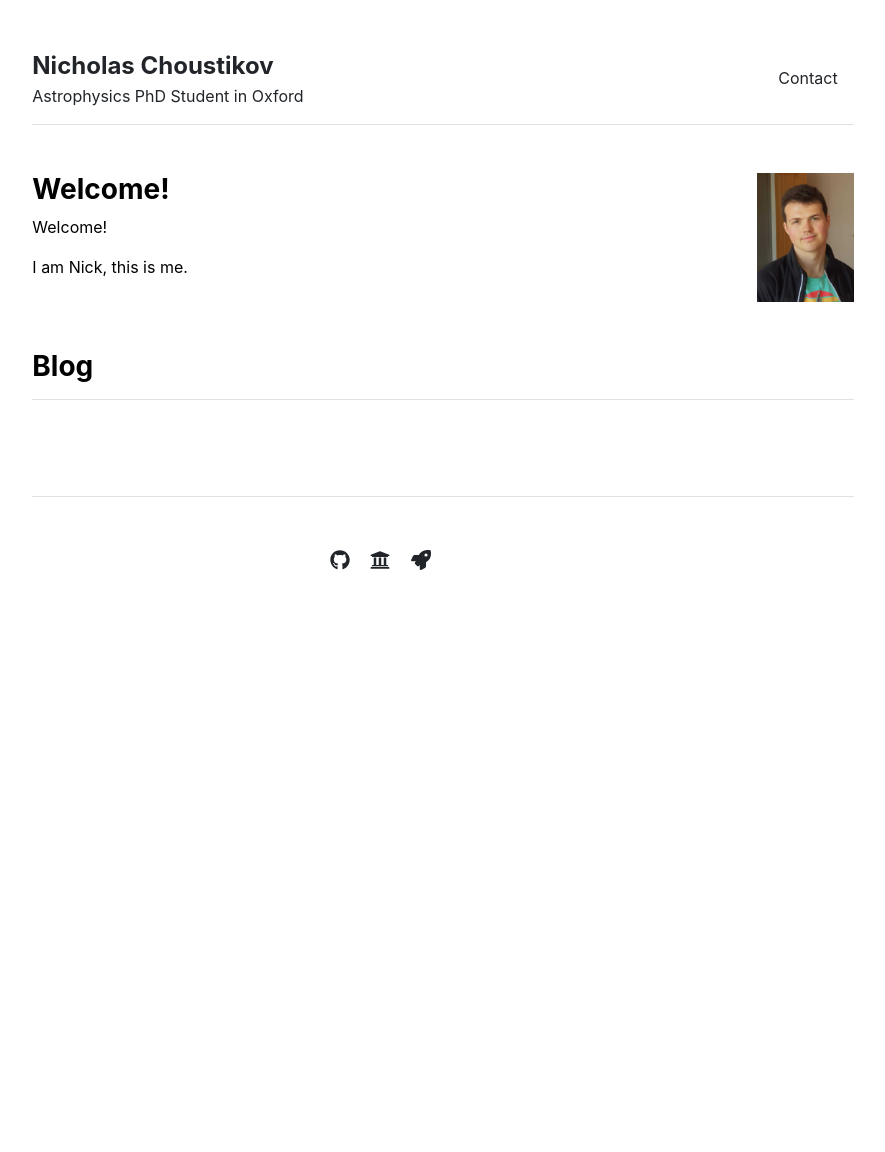
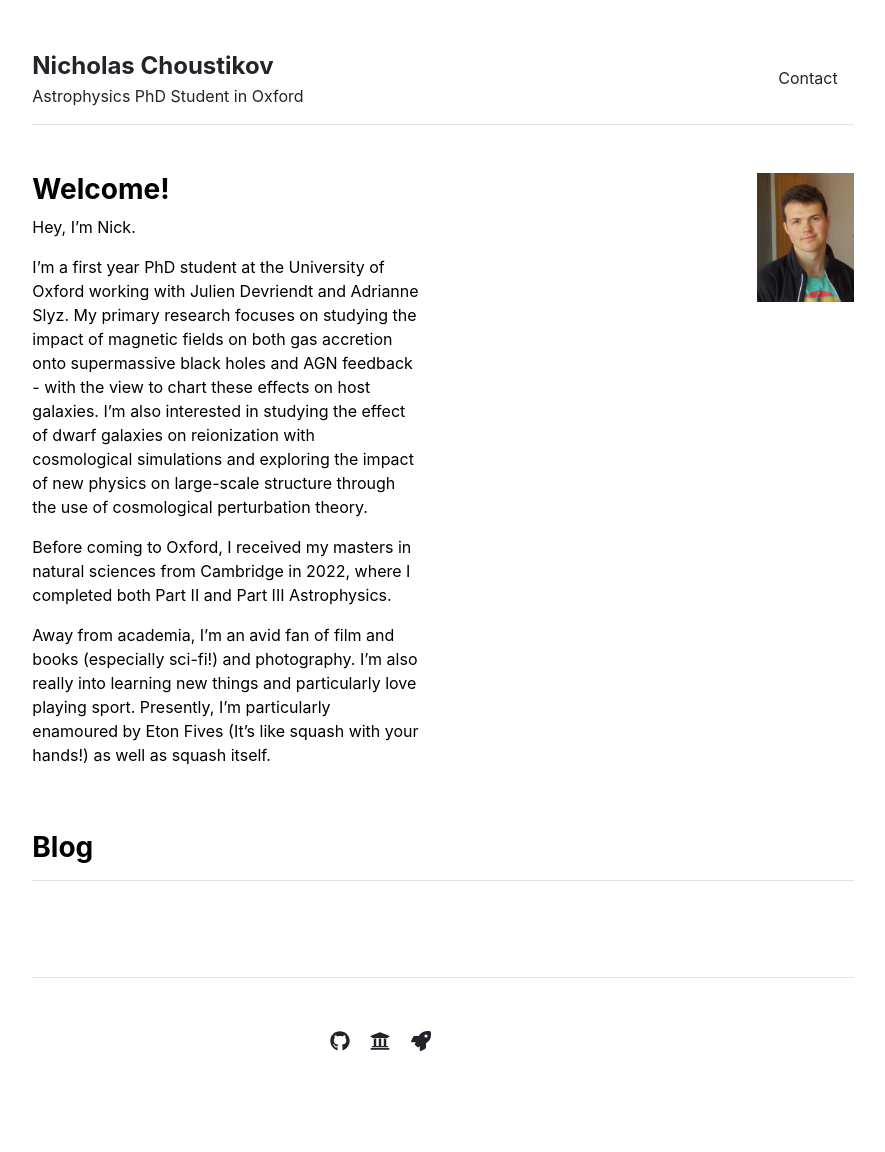
Before and after one commit to Chousti/Chousti.github.io, a Jekyll site: the page built from index.md, in a window 1280 px wide. Shown: the whole page, without its empty margins (197-1082 px from the left). Built offline with Jekyll 4.4.1, drawn with Linux system fonts in a browser that asks for light colours; before the commit the page ends 900 px from its top, so only the background shows below that.

Commit message:
adding text

```diff
--- a/index.md
+++ b/index.md
@@ -3,6 +3,11 @@ layout: home
 title: "Home"
 ---
 
-Welcome!
+Hey, I'm Nick.
 
-I am Nick, this is me.
+I'm a first year PhD student at the University of Oxford working with Julien Devriendt and Adrianne Slyz.
+My primary research focuses on studying the impact of magnetic fields on both gas accretion onto supermassive black holes and AGN feedback - with the view to chart these effects on host galaxies. I'm also interested in studying the effect of dwarf galaxies on reionization with cosmological simulations and exploring the impact of new physics on large-scale structure through the use of cosmological perturbation theory.
+
+Before coming to Oxford, I received my masters in natural sciences from Cambridge in 2022, where I completed both Part II and Part III Astrophysics.
+
+Away from academia, I'm an avid fan of film and books (especially sci-fi!) and photography. I'm also really into learning new things and particularly love playing sport. Presently, I'm particularly enamoured by Eton Fives (It's like squash with your hands!) as well as squash itself.
```
